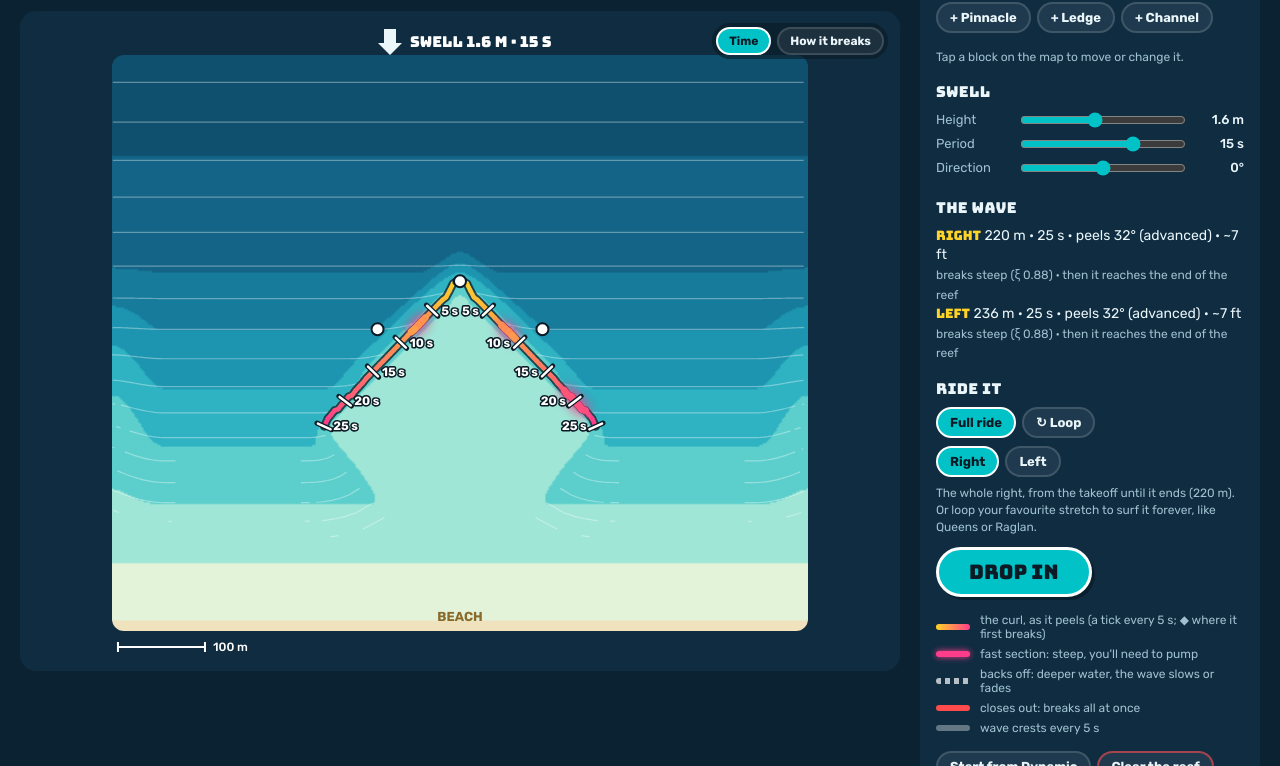
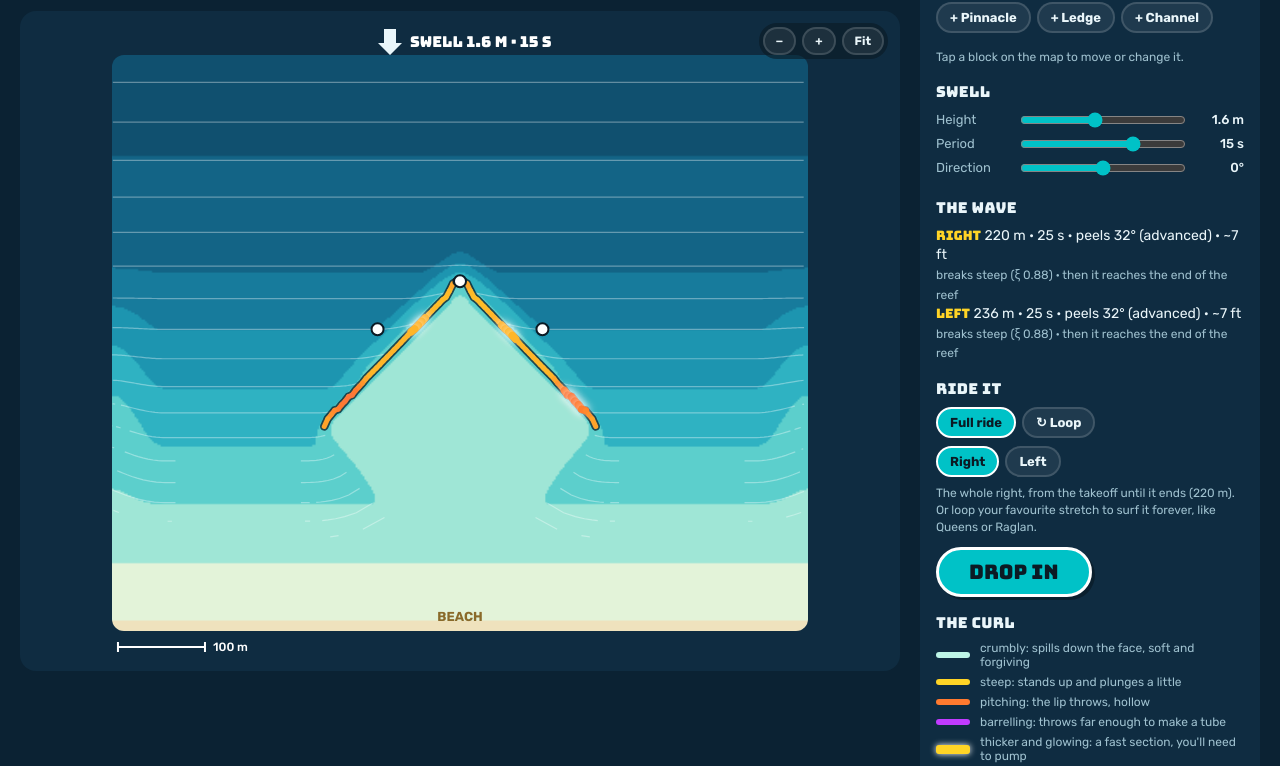
Before and after one commit to braickish/rys-rad-waves, a plain HTML site: page builder.html in a window 1280 px wide. Shown: the part 99-865 px from the top of the page. Drawn offline with Linux system fonts and the light colour scheme.

Commit message:
Build a Break: zoom, and one view of how it breaks
The user: zooming into the reef builder would help; and no need for two views
or the seconds on the map, just the line coloured by how it breaks.

- One view: the curl is coloured by how it breaks; fast sections are thicker
  and glow; closeouts red, back-offs dashed. No Time view, no 5 s ticks (each
  side's ride time stays in the panel). Legend: "The curl".
- Zoom: wheel / trackpad pinch about the pointer, two-finger pinch on phones,
  drag the water to pan, and - / + / Fit in the map's corner (up to 6x).
  Handles, labels and line widths keep their size on screen; the scale bar
  picks a round length; the beach label moves with the map. ?zoom= for tests.

Checked in headless Chrome at fit and 2.5x, panning by dragging the water.
(Two-finger pinch is untested here: the test driver sends one touch.)

Co-Authored-By: Claude Opus 5.5 <noreply@anthropic.com>
Claude-Session: https://claude.ai/code/session_014NSYUgCQ6E8Xot3BVzPhtv

```diff
--- a/builder.html
+++ b/builder.html
@@ -56,7 +56,7 @@
 <div class="app">
   <div>
     <h1>Build a Break</h1>
-    <p class="sub">Drag the reef blocks (the round handles) around the bay and watch where the wave breaks. Prototype: the curl comes from a fast wave-ray model, checked against FUNWAVE on the Dynamic reef.</p>
+    <p class="sub">Drag the reef blocks (the round handles) around the bay and watch how the wave breaks. Scroll or pinch to zoom, drag the water to pan. Prototype: the curl comes from a fast wave-ray model, checked against FUNWAVE on the Dynamic reef.</p>
     <div class="mapwrap"><canvas id="map"></canvas><div class="row mapctl" id="colorby"></div></div>
   </div>
   <div class="panel">
@@ -79,20 +79,19 @@
       <h2>Ride it</h2>
       <div id="ride"></div>
     </div>
-    <div class="legend" id="legend-time">
-      <div class="sw" style="background: linear-gradient(90deg, var(--yellow), var(--pink))"></div><div>the curl, as it peels (a tick every 5 s; ◆ where it first breaks)</div>
-      <div class="sw" style="background: var(--pink); box-shadow: 0 0 6px var(--pink)"></div><div>fast section: steep, you'll need to pump</div>
-      <div class="sw" style="background: repeating-linear-gradient(90deg, #fff 0 5px, transparent 5px 9px); opacity: .7"></div><div>backs off: deeper water, the wave slows or fades</div>
-      <div class="sw" style="background: var(--red)"></div><div>closes out: breaks all at once</div>
-      <div class="sw" style="background: rgba(255,255,255,.35)"></div><div>wave crests every 5 s</div>
-    </div>
-    <div class="legend" id="legend-break" hidden>
+    <div>
+      <h2>The curl</h2>
+      <div class="legend" id="legend-break">
       <div class="sw" style="background: #bdf5e6"></div><div>crumbly: spills down the face, soft and forgiving</div>
       <div class="sw" style="background: #ffd426"></div><div>steep: stands up and plunges a little</div>
       <div class="sw" style="background: #ff7a2f"></div><div>pitching: the lip throws, hollow</div>
       <div class="sw" style="background: #c13bff"></div><div>barrelling: throws far enough to make a tube</div>
-      <div class="sw" style="background: linear-gradient(90deg, var(--red) 0 45%, transparent 45% 55%, rgba(255,255,255,.7) 55%)"></div><div>closes out (red) / backs off (dashed), as before</div>
+      <div class="sw" style="background: #ffd426; height: 9px; box-shadow: 0 0 6px #fff"></div><div>thicker and glowing: a fast section, you'll need to pump</div>
+      <div class="sw" style="background: repeating-linear-gradient(90deg, #fff 0 5px, transparent 5px 9px); opacity: .7"></div><div>backs off: deeper water, the wave slows or fades</div>
+      <div class="sw" style="background: var(--red)"></div><div>closes out: breaks all at once</div>
+      <div class="sw" style="background: rgba(255,255,255,.35)"></div><div>wave crests every 5 s · ◆ where it first breaks</div>
       <div class="note" style="grid-column: 1 / -1">How it breaks comes from the reef's slope under the wave against the swell's steepness (the surf-similarity number ξ). The split between steep, pitching and barrelling is provisional.</div>
+      </div>
     </div>
     <div class="row">
       <button id="reset">Start from Dynamic</button>
--- a/src/builder/ui.js
+++ b/src/builder/ui.js
@@ -18,7 +18,7 @@ const BAND_RGB = BANDS.map(([a, b, c]) => [a, b, parseInt(c.slice(1, 3), 16), pa
 const COL = { yellow: [255, 212, 38], pink: [255, 61, 139], red: '#ff4b4b' };
 
 const state = { blocks: dynamicPreset(), sel: null, swell: { H: 1.6, T: 15, dir: 0 }, grid: null, rays: null, wave: null, dirty: true, ms: 0,
-  loop: { on: false, side: 'right', a: null, b: null, info: null }, colorBy: 'time' }; // (loop: a stretch of one side to surf on repeat, loop.js)
+  loop: { on: false, side: 'right', a: null, b: null, info: null }, hover: null }; // (loop: a stretch of one side to surf on repeat, loop.js)
 let view = null; // the map's placement on the canvas
 const depthImg = document.createElement('canvas');
 
@@ -39,12 +39,12 @@ function recompute() {
 // The design is remembered (in this browser) so coming back from riding it finds it as you left it.
 const SAVE_KEY = 'rys-rad-waves-builder';
 function save() {
-  try { localStorage.setItem(SAVE_KEY, JSON.stringify({ blocks: state.blocks, swell: state.swell, loop: { on: state.loop.on, side: state.loop.side, a: state.loop.a, b: state.loop.b }, colorBy: state.colorBy })); } catch {}
+  try { localStorage.setItem(SAVE_KEY, JSON.stringify({ blocks: state.blocks, swell: state.swell, loop: { on: state.loop.on, side: state.loop.side, a: state.loop.a, b: state.loop.b }})); } catch {}
 }
 function restore() {
   try {
     const j = JSON.parse(localStorage.getItem(SAVE_KEY) || 'null'); if (!j || !Array.isArray(j.blocks)) return;
-    state.blocks = j.blocks; Object.assign(state.swell, j.swell || {}); Object.assign(state.loop, j.loop || {}); if (j.colorBy) state.colorBy = j.colorBy;
+    state.blocks = j.blocks; Object.assign(state.swell, j.swell || {}); Object.assign(state.loop, j.loop || {});
     for (const [id, key] of [['H', 'H'], ['T', 'T'], ['D', 'dir']]) document.getElementById(id).value = state.swell[key];
   } catch {}
 }
@@ -82,11 +82,30 @@ function layout() {
   const g = state.grid || makeGrid(), Y0 = g.y0, Y1 = g.y0 + g.N * g.dx;
   const pad = 14, w = r.width - 2 * pad, h = r.height - 2 * pad - 30 - 26; // (30 above for the swell, 26 below for the scale)
   const S = Math.min(w / (Y1 - Y0), h / (VIEW.x1 - VIEW.x0));
-  view = { S, Y0, Y1, left: pad + (w - (Y1 - Y0) * S) / 2, top: pad + 30 + (h - (VIEW.x1 - VIEW.x0) * S) / 2, W: r.width, H: r.height };
+  const z = view ? view.z : 1, panX = view ? view.panX : 0, panY = view ? view.panY : 0;
+  view = { S, Y0, Y1, left: pad + (w - (Y1 - Y0) * S) / 2, top: pad + 30 + (h - (VIEW.x1 - VIEW.x0) * S) / 2, W: r.width, H: r.height, z, panX, panY };
+  view.mw = (Y1 - Y0) * S; view.mh = (VIEW.x1 - VIEW.x0) * S;
+  clampPan();
 }
-const px = (y) => view.left + (y - view.Y0) * view.S;
-const py = (x) => view.top + (x - VIEW.x0) * view.S;
-const toReef = (cx, cy) => ({ x: VIEW.x0 + (cy - view.top) / view.S, y: view.Y0 + (cx - view.left) / view.S });
+// Zoom (the user, 2026-11-22): `z` x about the map's middle, then panned by (panX, panY) screen px; handles, labels and
+// line widths keep their size on screen.
+const bx = (y) => view.left + (y - view.Y0) * view.S, by = (x) => view.top + (x - VIEW.x0) * view.S;
+const px = (y) => view.left + view.mw / 2 + (bx(y) - view.left - view.mw / 2) * view.z - view.panX;
+const py = (x) => view.top + view.mh / 2 + (by(x) - view.top - view.mh / 2) * view.z - view.panY;
+const toReef = (cx, cy) => {
+  const ux = (cx + view.panX - view.left - view.mw / 2) / view.z + view.mw / 2, uy = (cy + view.panY - view.top - view.mh / 2) / view.z + view.mh / 2;
+  return { x: VIEW.x0 + uy / view.S, y: view.Y0 + ux / view.S };
+};
+function clampPan() { // (the zoomed map always covers its frame)
+  const mx = view.mw * (view.z - 1) / 2, my = view.mh * (view.z - 1) / 2;
+  view.panX = Math.min(mx, Math.max(-mx, view.panX)); view.panY = Math.min(my, Math.max(-my, view.panY));
+}
+function zoomAt(cx, cy, factor) { // (keep the reef spot under (cx, cy) where it is)
+  const before = toReef(cx, cy);
+  view.z = Math.min(6, Math.max(1, view.z * factor));
+  const ax = px(before.y), ay = py(before.x);
+  view.panX += ax - cx; view.panY += ay - cy; clampPan(); draw();
+}
 const snap = (v) => Math.round(v / SNAP) * SNAP;
 // How it breaks, as a colour: crumbly mint -> steep yellow -> pitching orange -> barrelling violet, by xi0 (rays.js BREAK_TYPES)
 const XI_STOPS = [[0.3, [189, 245, 230]], [0.7, [255, 212, 38]], [1.2, [255, 122, 47]], [1.8, [193, 59, 255]]];
@@ -108,7 +127,7 @@ function draw() {
   // depth bands (the grid image, cropped to the view)
   const i0 = (VIEW.x0 - g.x0) / g.dx, iN = (VIEW.x1 - VIEW.x0) / g.dx;
   ctx.imageSmoothingEnabled = true;
-  ctx.drawImage(depthImg, 0, i0 * 2, g.N * 2, iN * 2, view.left, view.top, mw, mh);
+  ctx.drawImage(depthImg, 0, i0 * 2, g.N * 2, iN * 2, px(view.Y0), py(VIEW.x0), mw * view.z, mh * view.z);
   // crest lines every 5 s (only the bit still unbroken)
   ctx.strokeStyle = 'rgba(255,255,255,.35)'; ctx.lineWidth = 1.2;
   for (const c of state.rays.crests) {
@@ -123,7 +142,7 @@ function draw() {
   // the curl, each way from the peak
   const w = state.wave;
   if (w && state.loop.info) drawLoopBand();
-  if (w) for (const side of ['right', 'left']) drawCurl(w[side].curl, w.peak.t, side === 'right' ? 1 : -1);
+  if (w) for (const side of ['right', 'left']) drawCurl(w[side].curl);
   // the peak
   // (where it first breaks: computed, so a diamond, not a circle; only when it's clear of a block's handle, which it
   // usually sits right on)
@@ -134,12 +153,13 @@ function draw() {
   // labels: beach, swell
   ctx.restore();
   ctx.font = '700 13px Rubik'; ctx.textAlign = 'center'; ctx.fillStyle = '#8a6a2a';
-  ctx.fillText('BEACH', view.left + mw / 2, view.top + mh - 10);
+  { const bxp = Math.min(view.left + mw - 40, Math.max(view.left + 40, px((view.Y0 + view.Y1) / 2))), byp = py(VIEW.x1) - 10; if (byp < view.top + mh + 2) ctx.fillText('BEACH', bxp, byp); } // (moves with the zoom)
   drawSwell(view.left + mw / 2, view.top - 14);
   // scale bar
   ctx.strokeStyle = '#fff'; ctx.lineWidth = 2; const sx = view.left + 6, sy = view.top + mh + 16;
-  ctx.beginPath(); ctx.moveTo(sx, sy); ctx.lineTo(sx + 100 * S, sy); ctx.moveTo(sx, sy - 5); ctx.lineTo(sx, sy + 5); ctx.moveTo(sx + 100 * S, sy - 5); ctx.lineTo(sx + 100 * S, sy + 5); ctx.stroke();
-  ctx.fillStyle = '#fff'; ctx.textAlign = 'left'; ctx.font = '500 12px Rubik'; ctx.fillText('100 m', sx + 100 * S + 8, sy + 4);
+  const sm = [200, 100, 50, 20, 10].find((m) => m * S * view.z <= 170) || 10, sl = sm * S * view.z; // (a round length that fits, as you zoom)
+  ctx.beginPath(); ctx.moveTo(sx, sy); ctx.lineTo(sx + sl, sy); ctx.moveTo(sx, sy - 5); ctx.lineTo(sx, sy + 5); ctx.moveTo(sx + sl, sy - 5); ctx.lineTo(sx + sl, sy + 5); ctx.stroke();
+  ctx.fillStyle = '#fff'; ctx.textAlign = 'left'; ctx.font = '500 12px Rubik'; ctx.fillText(`${sm} m`, sx + sl + 8, sy + 4);
 }
 function roundRect(x, y, w, h, r) { ctx.beginPath(); ctx.moveTo(x + r, y); ctx.arcTo(x + w, y, x + w, y + h, r); ctx.arcTo(x + w, y + h, x, y + h, r); ctx.arcTo(x, y + h, x, y, r); ctx.arcTo(x, y, x + w, y, r); ctx.closePath(); }
 function diamond(x, y, r) {
@@ -148,9 +168,8 @@ function diamond(x, y, r) {
 }
 function dot(x, y, r, fill, stroke, lw = 2) { ctx.beginPath(); ctx.arc(x, y, r, 0, Math.PI * 2); ctx.fillStyle = fill; ctx.fill(); if (stroke) { ctx.lineWidth = lw; ctx.strokeStyle = stroke; ctx.stroke(); } }
 
-function drawCurl(curl, t0, inward) { // (inward: which way the time labels go, toward the middle of the reef)
+function drawCurl(curl) {
   if (curl.length < 2) return;
-  const span = 25;
   ctx.lineCap = 'round';
   // a thin dark casing under the whole line first, so its colour reads against the teal reef
   ctx.strokeStyle = 'rgba(11,26,36,.75)'; ctx.lineWidth = 8.5; ctx.setLineDash([]);
@@ -161,32 +180,13 @@ function drawCurl(curl, t0, inward) { // (inward: which way the time labels go,
     if (b.kind === 'closeout') { ctx.strokeStyle = COL.red; ctx.lineWidth = 6; }
     else if (b.kind === 'backoff') { ctx.strokeStyle = 'rgba(255,255,255,.8)'; ctx.lineWidth = 3; ctx.setLineDash([5, 5]); }
     else {
-      if (state.colorBy === 'break') { ctx.strokeStyle = xiColor((a.xi + b.xi) / 2); ctx.lineWidth = b.kind === 'section' ? 7 : 5; }
-      else {
-        ctx.strokeStyle = lerpCol(COL.yellow, COL.pink, Math.min(1, (b.t - t0) / span));
-        ctx.lineWidth = b.kind === 'section' ? 7 : 4.5;
-        if (b.kind === 'section') { ctx.shadowColor = '#ff3d8b'; ctx.shadowBlur = 12; }
-      }
+      // (one view, the user: the curl coloured by how it breaks; a fast section thicker and glowing)
+      ctx.strokeStyle = xiColor((a.xi + b.xi) / 2); ctx.lineWidth = b.kind === 'section' ? 7.5 : 5;
+      if (b.kind === 'section') { ctx.shadowColor = 'rgba(255,255,255,.9)'; ctx.shadowBlur = 10; }
     }
     ctx.beginPath(); ctx.moveTo(X0, Y0); ctx.lineTo(X1, Y1); ctx.stroke();
   }
   ctx.setLineDash([]); ctx.shadowBlur = 0;
-  // a tick across the line every 5 s of the curl's time (not dots: circles are for things you can drag)
-  if (state.colorBy !== 'time') return; // (time marks only in the Time view: they'd hide how it breaks)
-  for (let tt = 5, k = 1; k < curl.length; k++) {
-    while (k < curl.length && curl[k].t - t0 >= tt) {
-      const p = curl[k], q = curl[k - 1], X = px(p.y), Y = py(p.x);
-      let ux = X - px(q.y), uy = Y - py(q.x); const l = Math.hypot(ux, uy) || 1; ux /= l; uy /= l;
-      ctx.lineCap = 'round';
-      ctx.strokeStyle = '#0b1a24'; ctx.lineWidth = 5; ctx.beginPath(); ctx.moveTo(X - uy * 8, Y + ux * 8); ctx.lineTo(X + uy * 8, Y - ux * 8); ctx.stroke();
-      ctx.strokeStyle = '#fff'; ctx.lineWidth = 2.5; ctx.beginPath(); ctx.moveTo(X - uy * 7, Y + ux * 7); ctx.lineTo(X + uy * 7, Y - ux * 7); ctx.stroke();
-      if (Math.hypot(px(p.y) - px(curl[0].y), py(p.x) - py(curl[0].x)) < 34) { tt += 5; continue; } // (no label crowding the peak)
-      ctx.font = 'bold 12px Rubik'; ctx.fillStyle = '#fff'; ctx.textAlign = inward > 0 ? 'left' : 'right';
-      const lx = px(p.y) + inward * 9, ly = py(p.x) + 4;
-      ctx.strokeStyle = '#0b1a24'; ctx.lineWidth = 3; ctx.strokeText(`${tt} s`, lx, ly); ctx.fillText(`${tt} s`, lx, ly);
-      tt += 5;
-    }
-  }
 }
 // The loop: a wide teal band under its stretch of the curl, round handles at each end (you drag them along the curl).
 function loopPath(a, b) { const c = state.wave[state.loop.side].curl, pts = [curlAt(c, a)]; for (const p of c) if (p.s > a && p.s < b) pts.push(p); pts.push(curlAt(c, b)); return pts; }
@@ -265,7 +265,17 @@ function hitLoop(cx, cy) {
   if (Math.hypot(px(B.y) - cx, py(B.x) - cy) < 14) return 'b';
   return null;
 }
+// Zoom and pan (the user, 2026-11-22): the wheel (and a trackpad pinch) zooms about the pointer; two fingers pinch; drag the
+// water (not a handle) to pan.
+const pointers = new Map(); let pinch = null;
+const local = (e) => { const r = canvas.getBoundingClientRect(); return { x: e.clientX - r.left, y: e.clientY - r.top }; };
+canvas.addEventListener('wheel', (e) => { e.preventDefault(); const p = local(e); zoomAt(p.x, p.y, Math.exp(-e.deltaY * (e.ctrlKey ? 0.01 : 0.0015))); }, { passive: false });
 canvas.addEventListener('pointerdown', (e) => {
+  pointers.set(e.pointerId, local(e));
+  if (pointers.size === 2) { // (a second finger: pinch, dropping whatever the first one was dragging)
+    const [a, b] = [...pointers.values()];
+    pinch = { d: Math.hypot(a.x - b.x, a.y - b.y) }; drag = null; canvas.setPointerCapture(e.pointerId); return;
+  }
   const r0 = canvas.getBoundingClientRect(), lh = hitLoop(e.clientX - r0.left, e.clientY - r0.top);
   if (lh) { drag = { loop: lh }; canvas.setPointerCapture(e.pointerId); return; }
   const r = canvas.getBoundingClientRect(), cx = e.clientX - r.left, cy = e.clientY - r.top, b = hit(cx, cy);
@@ -276,12 +286,18 @@ canvas.addEventListener('pointerdown', (e) => {
     const kids = b.type === 'peak' ? state.blocks.filter((q) => q !== b && (q.type === 'arm' || q.type === 'ledge') && q.x === b.x && q.y === b.y) : [];
     drag = { b, dx: b.x - p.x, dy: b.y - p.y, kids };
     canvas.setPointerCapture(e.pointerId);
-  }
+  } else { drag = { pan: true, sx: cx, sy: cy, px0: view.panX, py0: view.panY }; canvas.setPointerCapture(e.pointerId); } // (the water: pan)
   draw();
 });
 canvas.addEventListener('pointermove', (e) => {
   const r = canvas.getBoundingClientRect(), cx = e.clientX - r.left, cy = e.clientY - r.top;
-  if (!drag) { const h = hit(cx, cy); canvas.style.cursor = h || hitLoop(cx, cy) ? 'grab' : 'default'; if (h !== state.hover) { state.hover = h; draw(); } return; }
+  if (pointers.has(e.pointerId)) pointers.set(e.pointerId, { x: cx, y: cy });
+  if (pinch && pointers.size >= 2) {
+    const [a, b] = [...pointers.values()], d = Math.hypot(a.x - b.x, a.y - b.y);
+    zoomAt((a.x + b.x) / 2, (a.y + b.y) / 2, d / Math.max(1, pinch.d)); pinch.d = d; return;
+  }
+  if (drag && drag.pan) { view.panX = drag.px0 - (cx - drag.sx); view.panY = drag.py0 - (cy - drag.sy); clampPan(); draw(); return; }
+  if (!drag) { const h = hit(cx, cy); canvas.style.cursor = h || hitLoop(cx, cy) || view.z > 1 ? 'grab' : 'default'; if (h !== state.hover) { state.hover = h; draw(); } return; }
   if (drag.loop) { // (a loop end: to the nearest spot on the curl, 10 m snap, the loop at least LOOP.min long, inside the ride)
     const L = state.loop, side = state.wave[L.side];
     let best = null; for (let s = 0; s <= side.ride; s += 2) { const q = curlAt(side.curl, s), d = Math.hypot(px(q.y) - cx, py(q.x) - cy); if (!best || d < best.d) best = { s, d }; }
@@ -308,7 +324,7 @@ canvas.addEventListener('pointermove', (e) => {
     b.x = nx; b.y = ny; state.dirty = true; schedule();
   }
 });
-const endDrag = () => { drag = null; };
+const endDrag = (e) => { pointers.delete(e.pointerId); if (pointers.size < 2) pinch = null; drag = null; };
 canvas.addEventListener('pointerleave', () => { if (state.hover) { state.hover = null; draw(); } });
 canvas.addEventListener('pointerup', endDrag); canvas.addEventListener('pointercancel', endDrag);
 
@@ -419,21 +435,20 @@ for (const [id, key, fmt] of [['H', 'H', (v) => `${v.toFixed(1)} m`], ['T', 'T',
   const set = () => { state.swell[key] = Number(input.value); out.textContent = fmt(state.swell[key]); state.dirty = true; schedule(); };
   input.addEventListener('input', set); out.textContent = fmt(Number(input.value));
 }
-function showColorBy() {
+function showZoom() { // (the map's corner: zoom out / in / fit)
   const el = $('colorby'); el.innerHTML = '';
-  for (const [k, label] of [['time', 'Time'], ['break', 'How it breaks']]) {
-    const b = document.createElement('button'); b.textContent = label; if (state.colorBy === k) b.className = 'on';
-    b.onclick = () => { state.colorBy = k; save(); showColorBy(); draw(); }; el.appendChild(b);
+  for (const [label, fn] of [['−', () => zoomAt(view.left + view.mw / 2, view.top + view.mh / 2, 1 / 1.5)], ['+', () => zoomAt(view.left + view.mw / 2, view.top + view.mh / 2, 1.5)], ['Fit', () => { view.z = 1; view.panX = view.panY = 0; draw(); }]]) {
+    const b = document.createElement('button'); b.textContent = label; b.onclick = fn; el.appendChild(b);
   }
-  $('legend-time').hidden = state.colorBy !== 'time'; $('legend-break').hidden = state.colorBy !== 'break';
 }
 $('reset').onclick = () => { state.blocks = dynamicPreset(); state.sel = null; state.dirty = true; showSel(); schedule(); };
 $('clear').onclick = () => { state.blocks = []; state.sel = null; state.dirty = true; showSel(); schedule(); };
 window.addEventListener('resize', () => { layout(); draw(); });
 
 restore();
-if (new URLSearchParams(location.search).has('break')) state.colorBy = 'break'; // (?break: colour by how it breaks, for testing)
 { const q = new URLSearchParams(location.search).get('loop'); if (q) { state.loop.on = true; state.loop.side = q === 'left' ? 'left' : 'right'; } } // (?loop=right|left: start looped, for testing)
-recompute(); layout(); showSel(); showColorBy(); draw();
+recompute(); layout(); showSel(); showZoom();
+{ const zq = Number(new URLSearchParams(location.search).get('zoom')); if (zq > 1 && state.wave) zoomAt(px(state.wave.peak.y), py(state.wave.peak.x), zq); } // (?zoom=2.5: open zoomed on the peak, for testing)
+draw();
 document.fonts?.ready.then(() => draw());
 window.__builder = state; // (tests)
```
Also changed, not shown: AGENTS.md (+7 -4 lines).
